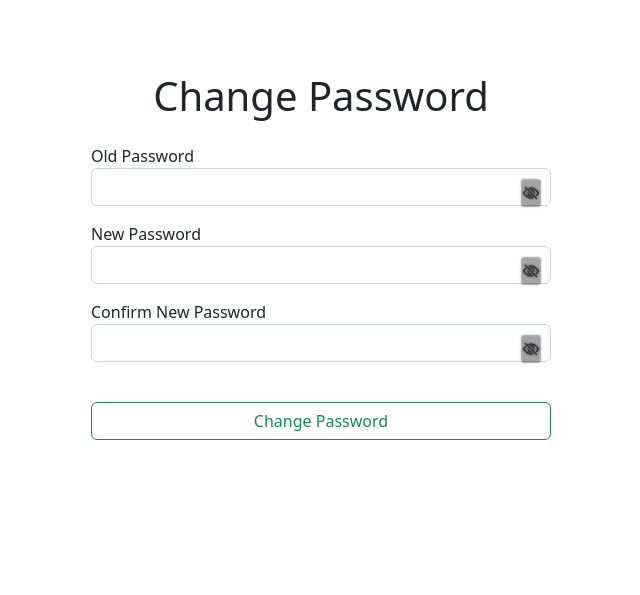
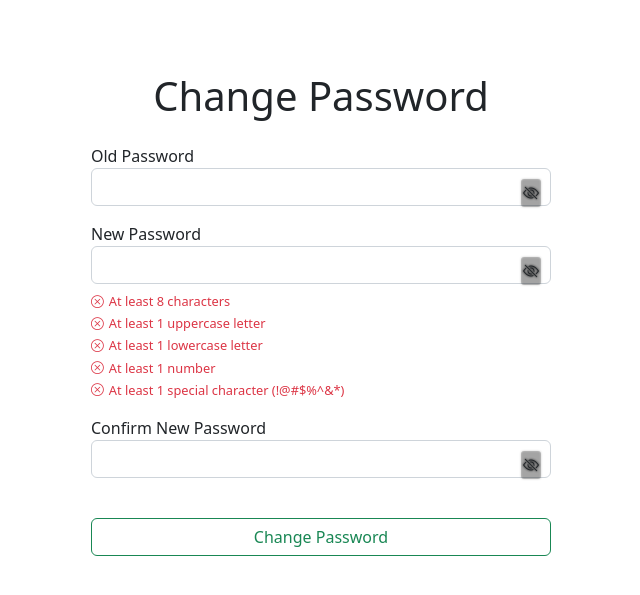
Before and after one commit to leulx1/Breast-cancer-detection-using-CNN, a Flask app: template templates/change_profile.html in a window 1280 px wide. Shown: the part 24-619 px from the top of the page, without its empty margins (319-959 px from the left). Run offline with Flask 3, Linux system fonts and the light colour scheme; the template is opened without the code that fills it, so the values that code supplies are empty; parts of the project's set-up code (start-up, migrations or seed data) failed here and were passed over; some libraries are stand-ins or nearby versions.

Commit message:
feat:"it will check password requrinments for when a user changes a passoword"

```diff
--- a/templates/change_profile.html
+++ b/templates/change_profile.html
@@ -7,7 +7,7 @@
   <meta http-equiv="Cache-Control" content="no-store, no-cache, must-revalidate, max-age=0" />
   <meta http-equiv="Pragma" content="no-cache" />
   <meta http-equiv="Expires" content="0" />
-  <title>Selale Unviersity Comprehensive Hospital Breast Cancer Detection</title>
+  <title>Selale University Comprehensive Hospital Breast Cancer Detection</title>
   <meta content="" name="description">
   <meta content="" name="keywords">
 
@@ -70,11 +70,30 @@
       to { opacity: 0; }
     }
     .bi-eye-slash, .bi-eye {
-  fill: white !important; /* Bootstrap icons use fill instead of color */
-  filter: drop-shadow(0 0 1px #000); /* Adds shadow for better visibility */
-  background: rgba(0,0,0,0.2); /* Optional: adds subtle background */
+      fill: white !important;
+      filter: drop-shadow(0 0 1px #000);
+      background: rgba(0,0,0,0.2);
       padding: 2px;
       border-radius: 3px;
+    }
+    .password-requirements {
+      font-size: 0.8rem;
+      color: #6c757d;
+      margin-top: 5px;
+    }
+    .requirement {
+      display: flex;
+      align-items: center;
+      margin-bottom: 3px;
+    }
+    .requirement i {
+      margin-right: 5px;
+    }
+    .valid {
+      color: #28a745;
+    }
+    .invalid {
+      color: #dc3545;
     }
   </style>
 
@@ -122,15 +141,39 @@
 
       <div class="form-group mb-3 password-container">
         <label for="new_password">New Password</label>
-        <input type="password" name="new_password" id="new_password" class="form-control" required minlength="8"
-          pattern="(?=.*\d)(?=.*[a-z])(?=.*[A-Z])(?=.*[!@#$%^&*()]).{8,}"
-          title="Must contain at least one number, one uppercase, one lowercase, one special character, and at least 8 characters">
+        <input type="password" name="new_password" id="new_password" class="form-control" required
+               pattern="^(?=.*[a-z])(?=.*[A-Z])(?=.*\d)(?=.*[!@#$%^&*()]).{8,}$"
+               title="Must contain at least 8 characters, including one uppercase, one lowercase, one number and one special character"
+               oninput="checkPasswordRequirements(this.value)">
         <i class="bi bi-eye-slash password-toggle" onclick="togglePassword('new_password', this)"></i>
+
+        <div class="password-requirements mt-2">
+          <div class="requirement" id="length-req">
+            <i class="bi" id="length-icon"></i>
+            <span>At least 8 characters</span>
+          </div>
+          <div class="requirement" id="uppercase-req">
+            <i class="bi" id="uppercase-icon"></i>
+            <span>At least 1 uppercase letter</span>
+          </div>
+          <div class="requirement" id="lowercase-req">
+            <i class="bi" id="lowercase-icon"></i>
+            <span>At least 1 lowercase letter</span>
+          </div>
+          <div class="requirement" id="number-req">
+            <i class="bi" id="number-icon"></i>
+            <span>At least 1 number</span>
+          </div>
+          <div class="requirement" id="special-req">
+            <i class="bi" id="special-icon"></i>
+            <span>At least 1 special character (!@#$%^&*)</span>
+          </div>
+        </div>
       </div>
 
       <div class="form-group mb-3 password-container">
         <label for="confirm_new_password">Confirm New Password</label>
-        <input type="password" name="confirm_new_password" id="confirm_new_password" class="form-control" required minlength="8">
+        <input type="password" name="confirm_new_password" id="confirm_new_password" class="form-control" required>
         <i class="bi bi-eye-slash password-toggle" onclick="togglePassword('confirm_new_password', this)"></i>
         <small class="text-danger" id="matchError" style="display:none;">Passwords do not match.</small>
       </div>
@@ -152,8 +195,70 @@
         return false;
       }
 
+      // Check password meets all requirements
+      const hasMinLength = newPassword.length >= 8;
+      const hasUpperCase = /[A-Z]/.test(newPassword);
+      const hasLowerCase = /[a-z]/.test(newPassword);
+      const hasNumber = /\d/.test(newPassword);
+      const hasSpecialChar = /[!@#$%^&*()]/.test(newPassword);
+
+      if (!hasMinLength || !hasUpperCase || !hasLowerCase || !hasNumber || !hasSpecialChar) {
+        alert("Password must meet all requirements");
+        return false;
+      }
+
       error.style.display = "none";
       return true;
+    }
+
+    function checkPasswordRequirements(password) {
+      // Check length requirement
+      const lengthReq = document.getElementById("length-req");
+      const lengthIcon = document.getElementById("length-icon");
+      const hasMinLength = password.length >= 8;
+      updateRequirement(lengthReq, lengthIcon, hasMinLength);
+
+      // Check uppercase requirement
+      const uppercaseReq = document.getElementById("uppercase-req");
+      const uppercaseIcon = document.getElementById("uppercase-icon");
+      const hasUpperCase = /[A-Z]/.test(password);
+      updateRequirement(uppercaseReq, uppercaseIcon, hasUpperCase);
+
+      // Check lowercase requirement
+      const lowercaseReq = document.getElementById("lowercase-req");
+      const lowercaseIcon = document.getElementById("lowercase-icon");
+      const hasLowerCase = /[a-z]/.test(password);
+      updateRequirement(lowercaseReq, lowercaseIcon, hasLowerCase);
+
+      // Check number requirement
+      const numberReq = document.getElementById("number-req");
+      const numberIcon = document.getElementById("number-icon");
+      const hasNumber = /\d/.test(password);
+      updateRequirement(numberReq, numberIcon, hasNumber);
+
+      // Check special character requirement
+      const specialReq = document.getElementById("special-req");
+      const specialIcon = document.getElementById("special-icon");
+      const hasSpecialChar = /[!@#$%^&*()]/.test(password);
+      updateRequirement(specialReq, specialIcon, hasSpecialChar);
+    }
+
+    function updateRequirement(element, icon, isValid) {
+      if (isValid) {
+        element.classList.add("valid");
+        element.classList.remove("invalid");
+        icon.classList.remove("bi-x-circle");
+        icon.classList.add("bi-check-circle");
+        icon.classList.add("text-success");
+        icon.classList.remove("text-danger");
+      } else {
+        element.classList.add("invalid");
+        element.classList.remove("valid");
+        icon.classList.remove("bi-check-circle");
+        icon.classList.add("bi-x-circle");
+        icon.classList.add("text-danger");
+        icon.classList.remove("text-success");
+      }
     }
 
     function togglePassword(fieldId, icon) {
@@ -169,8 +274,26 @@
       }
     }
 
+    // Initialize password requirements display
+    document.addEventListener('DOMContentLoaded', () => {
+      // Initialize all requirements as invalid
+      const requirements = [
+        { id: "length-req", icon: "length-icon" },
+        { id: "uppercase-req", icon: "uppercase-icon" },
+        { id: "lowercase-req", icon: "lowercase-icon" },
+        { id: "number-req", icon: "number-icon" },
+        { id: "special-req", icon: "special-icon" }
+      ];
+
+      requirements.forEach(req => {
+        const element = document.getElementById(req.id);
+        const icon = document.getElementById(req.icon);
+        element.classList.add("invalid");
+        icon.classList.add("bi-x-circle");
+        icon.classList.add("text-danger");
+      });
+
       // Auto-close flash messages after 5 seconds
-    document.addEventListener('DOMContentLoaded', () => {
       const alerts = document.querySelectorAll('.flash-message');
       alerts.forEach(alert => {
         setTimeout(() => {
@@ -190,5 +313,4 @@
   <!-- Template Main JS File -->
   <script src="static/assets/js/main.js"></script>
 </body>
-
 </html>
```
Lines whose indentation alone changed are shown as unchanged.
